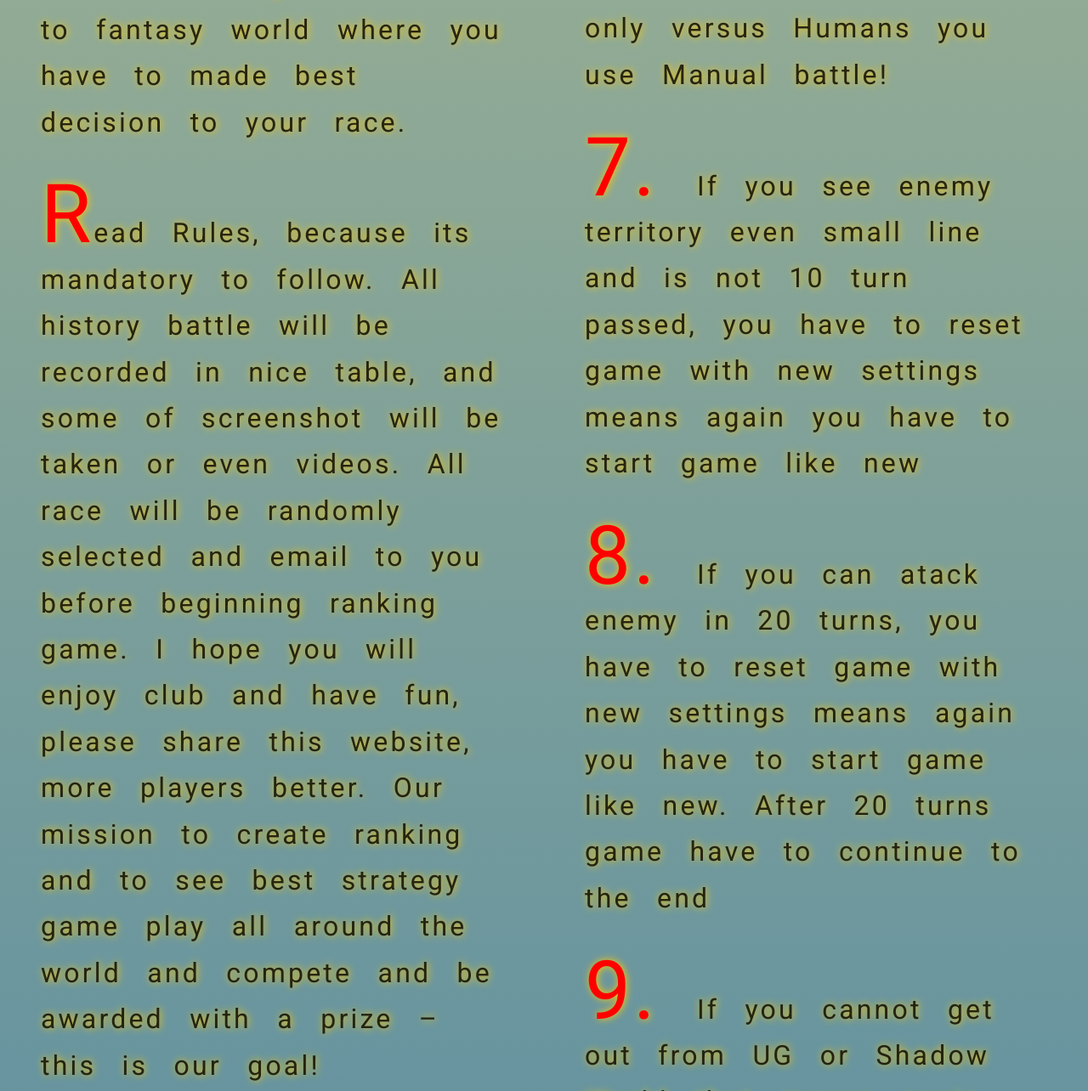
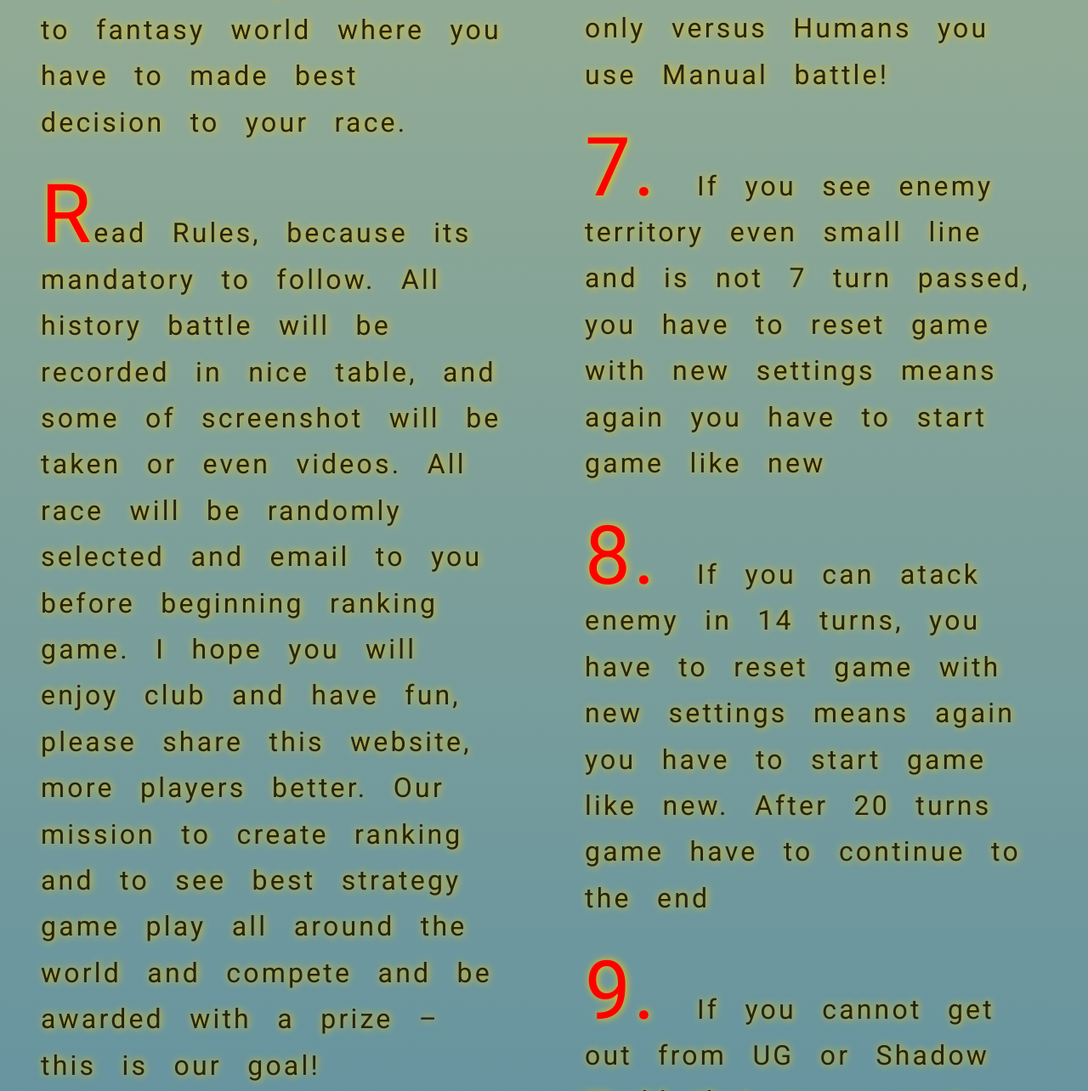
Before and after one commit to AndriusAlimas/Responsive_Club_Website, a plain HTML site: page index.html in a window 1280 px wide. Shown: the part 3334-4618 px from the top of the page at 85% size. Drawn offline with Linux system fonts and the light colour scheme.

Commit message:
Update index.html
i change some rules in rules section

```diff
--- a/index.html
+++ b/index.html
@@ -107,8 +107,8 @@
                 <li><span class="firstLetter">5. </span>You can set turn time from 2 min to 3 min max
                 <img src="./img/setting2.PNG" alt=""></li><br>
                 <li><span class="firstLetter">6. </span>Fighting agains independents ALWAYS have to use quick battle you cannot have manual battle! only versus Humans you use Manual battle! </li><br>
-                <li><span class="firstLetter">7. </span>If you see enemy territory even small line and is not 10 turn passed, you have to reset game with new settings means again you have to start game like new</li><br>
-                <li><span class="firstLetter">8. </span>If you can atack enemy in 20 turns, you have to reset game with new settings means again you have to start game like new. After 20 turns game have to continue to the end</li><br>
+                <li><span class="firstLetter">7. </span>If you see enemy territory even small line and is not 7 turn passed, you have to reset game with new settings means again you have to start game like new</li><br>
+                <li><span class="firstLetter">8. </span>If you can atack enemy in 14 turns, you have to reset game with new settings means again you have to start game like new. After 20 turns game have to continue to the end</li><br>
                 <li><span class="firstLetter">9. </span>If you cannot get out from UG or Shadow World that means again reset game, don't lie if player find out that you can , you lose no matter what </li><br>
                 <li><span class="firstLetter">10. </span>Please take pictures or video when you play, this will be for the history to see</li><br>
             </ul>
```
